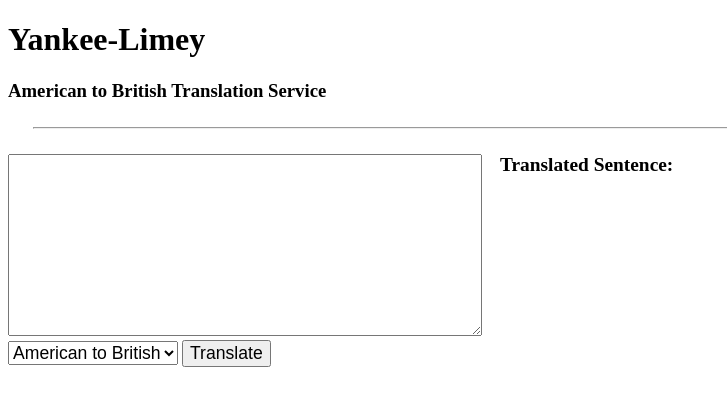
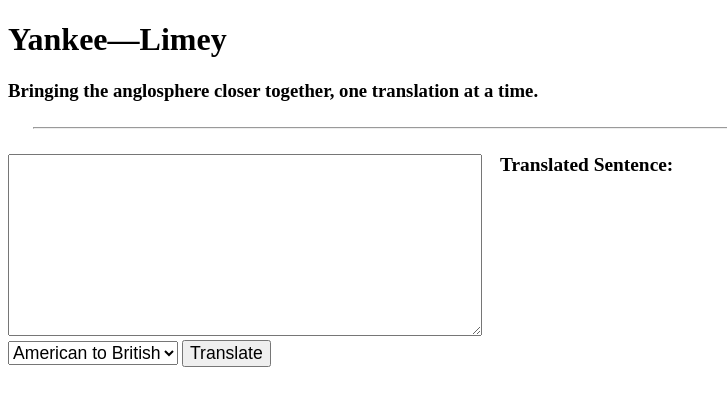
Before and after one commit to Grrrotbag/yankee-limey, a website: page views/index.html in a window 1280 px wide. Shown: the whole page, without its empty margins (0-727 px from the left). Drawn offline with Linux system fonts and the light colour scheme.

Commit message:
Changes to header text

```diff
--- a/views/index.html
+++ b/views/index.html
@@ -17,8 +17,8 @@
 
   <body>
     <header>
-      <h1>Yankee-Limey</h1>
-      <h3>American to British Translation Service</h3>
+      <h1>Yankee&mdash;Limey</h1>
+      <h3>Bringing the anglosphere closer together, one translation at a time.</h3>
     </header>
     <hr style="margin: 25px" />
     <div class="container">
```
